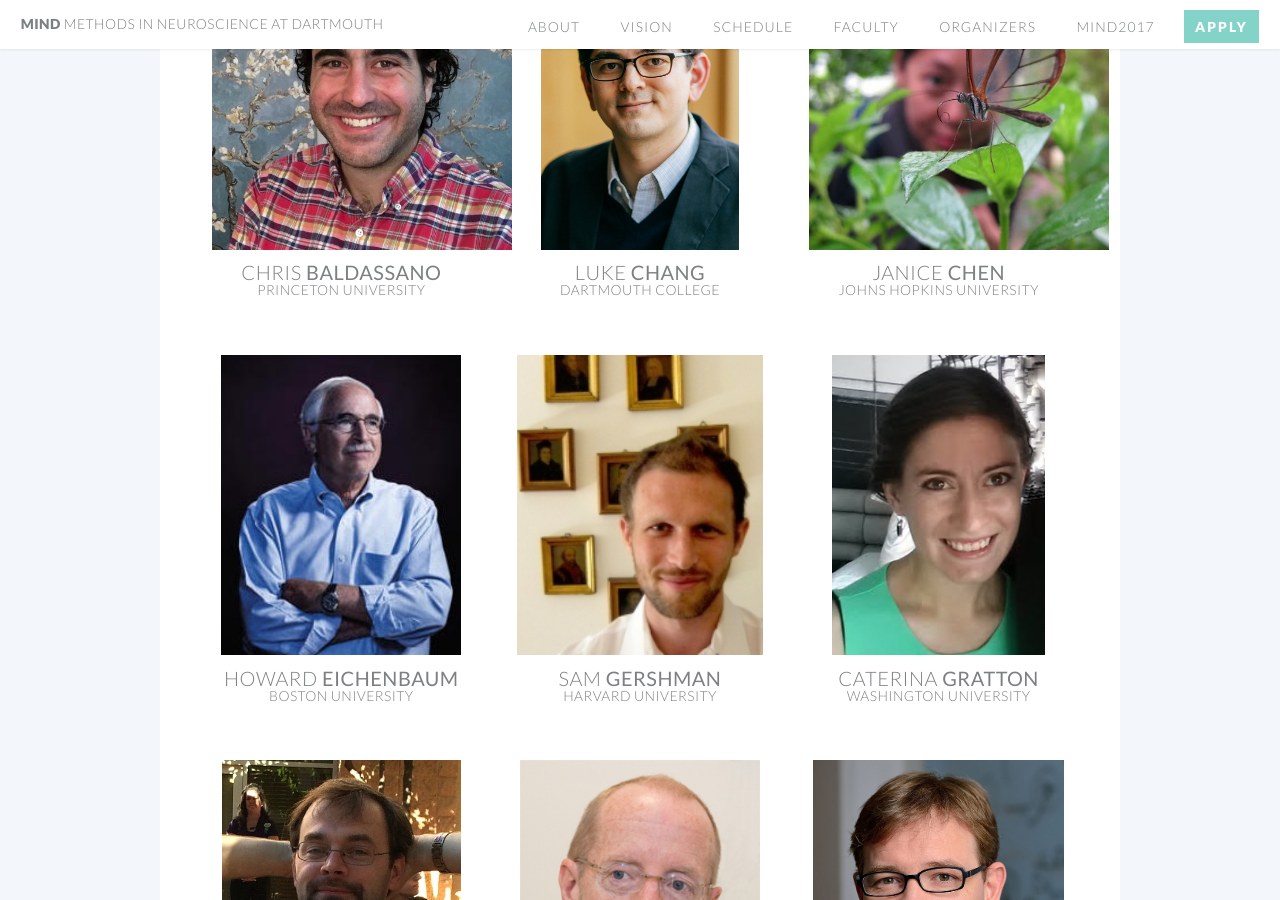
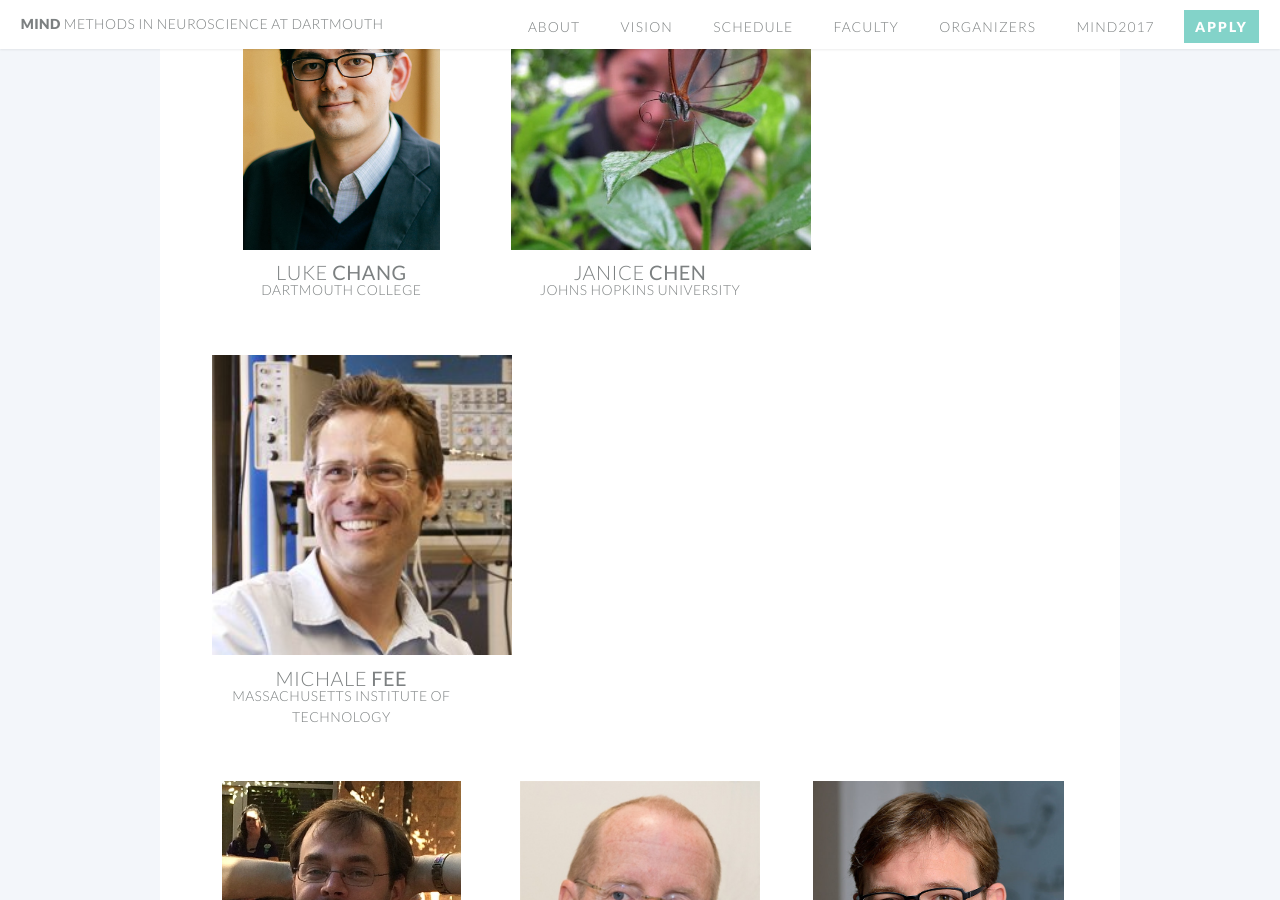
Before and after one commit to Summer-MIND/Summer-MIND.github.io, a Jekyll site: the page built from index.html, in a window 1280 px wide and 900 px high, scrolled down 2834 px. Built offline with Jekyll 4.4.1, drawn with Linux system fonts in a browser that asks for light colours; comment, search, counter and statistics services are not loaded; some of the changed text lies outside the part shown.

Commit message:
added new faculty

```diff
--- a/index.html
+++ b/index.html
@@ -151,15 +151,7 @@
 						</header>
 
 						<div class="row">
-							<div class="4u">
-								<section>
-									<a href="http://www.princeton.edu/~chrisb/" class="image featured"><img src="images/baldassano.jpg" alt="" /></a>
-									<header>
-										<h3 class='affiliation'><a href="http://www.princeton.edu/~chrisb/">Chris <strong>Baldassano</strong></a></h3>
-										<h4 class='affiliation'>Princeton University</h4>
-									</header>
-								</section>
-							</div>
+
 							<div class="4u">
 								<section>
 									<a href="http://cosanlab.com/" class="image featured"><img src="images/chang.jpg" alt="" /></a>
@@ -169,6 +161,7 @@
 									</header>
 								</section>
 							</div>
+
 							<div class="4u">
 								<section>
 									<a href="http://jchenlab.johnshopkins.edu/" class="image featured"><img src="images/chen.jpg" alt="" /></a>
@@ -184,30 +177,10 @@
 
 							<div class="4u">
 								<section>
-									<a href="https://www.bu.edu/psych/faculty/hbe/" class="image featured"><img src="images/eichenbaum.jpg" alt="" /></a>
+									<a href="http://web.mit.edu/feelab/" class="image featured"><img src="images/fee.jpg" alt="" /></a>
 									<header>
-                                        <h3 class='affiliation'><a href="https://www.bu.edu/psych/faculty/hbe/">Howard <strong>Eichenbaum</strong></a></h3>
-										<h4 class='affiliation'>Boston University</h4>
-									</header>
-								</section>
-							</div>
-
-							<div class="4u">
-								<section>
-									<a href="http://gershmanlab.webfactional.com/" class="image featured"><img src="images/gershman.jpg" alt="" /></a>
-									<header>
-                                        <h3 class='affiliation'><a href="http://gershmanlab.webfactional.com/">Sam <strong>Gershman</strong></a></h3>
-										<h4 class='affiliation'>Harvard University</h4>
-									</header>
-								</section>
-							</div>
-
-							<div class="4u">
-								<section>
-									<a href="https://sites.google.com/site/caterinagratton/" class="image featured"><img src="images/gratton.jpg" alt="" /></a>
-									<header>
-																				<h3 class='affiliation'><a href="https://sites.google.com/site/caterinagratton/">Caterina <strong>Gratton</strong></a></h3>
-										<h4 class='affiliation'>Washington University</h4>
+																				<h3 class='affiliation'><a href="http://web.mit.edu/feelab/">Michale <strong>Fee</strong></a></h3>
+										<h4 class='affiliation'>Massachusetts Institute of Technology</h4>
 									</header>
 								</section>
 							</div>
@@ -246,7 +219,7 @@
 							</div>
 </div>
 
-						<div class="row">
+<div class="row">
 
 							<div class="4u">
 								<section>
@@ -278,9 +251,20 @@
 									</header>
 								</section>
 							</div>
+
 </div>
 
 	<div class="row">
+
+							<div class="4u">
+								<section>
+									<a href="http://csnlab.org/" class="image featured"><img src="images/parkinson.jpg" alt="" /></a>
+									<header>
+										<h3 class='affiliation'><a href="http://csnlab.org/">Carolyn <strong>Parkinson</strong></a></h3>
+										<h4 class='affiliation'>University of California Los Angeles</h4>
+									</header>
+								</section>
+							</div>
 
 							<div class="4u">
 								<section>
@@ -291,6 +275,19 @@
 									</header>
 								</section>
 							</div>
+
+							<div class="4u">
+								<section>
+									<a href="http://markallenthornton.com/" class="image featured"><img src="images/thornton.jpg" alt="" /></a>
+									<header>
+										<h3 class='affiliation'><a href="http://markallenthornton.com/">Mark <strong>Thornton</strong></a></h3>
+										<h4 class='affiliation'>Princton University</h4>
+									</header>
+								</section>
+							</div>
+	</div>
+
+	<div class="row">
 
 							<div class="4u">
 								<section>
@@ -311,7 +308,8 @@
 									</header>
 								</section>
 							</div>
-						</div>
+	</div>
+
 						<footer class="major">
 							<ul class="buttons">
 								<li><a href="#" class="button">Back to the top</a></li>
@@ -383,16 +381,7 @@
 									</header>
 								</section>
 							</div>
-                            <div class="3u">
-								<section>
-									<a href="http://www.dartmouth.edu/~heath/index.html" class="image featured"><img src="images/heatherton.jpeg" alt="" /></a>
-									<header>
-										<h3 class='affiliation'><a href="http://www.dartmouth.edu/~heath/index.html">Todd <strong>Heatherton</strong></a></h3>
-										<h4 class='affiliation'>Dartmouth College</h4>
-									</header>
-								</section>
-							</div>
-                            <div class="3u">
+              <div class="3u">
 								<section>
 									<a href="http://www.cs.dartmouth.edu/~rockmore/" class="image featured"><img src="images/rockmore.jpg" alt="" /></a>
 									<header>
```
Also changed, not shown: images/MIND2017_Connecticut.jpg (added), images/MIND2017_Group.jpg (added), images/MIND2017_Lab.jpg (added), images/MIND2017_Laptop.jpg (added), images/MIND2017_Lecture.jpg (added), images/MIND2017_Reception.jpg (added), images/MIND2017_Whiteboard.jpg (added), images/fee.jpg (added), images/parkinson.jpg (added), images/thornton.jpg (added).
